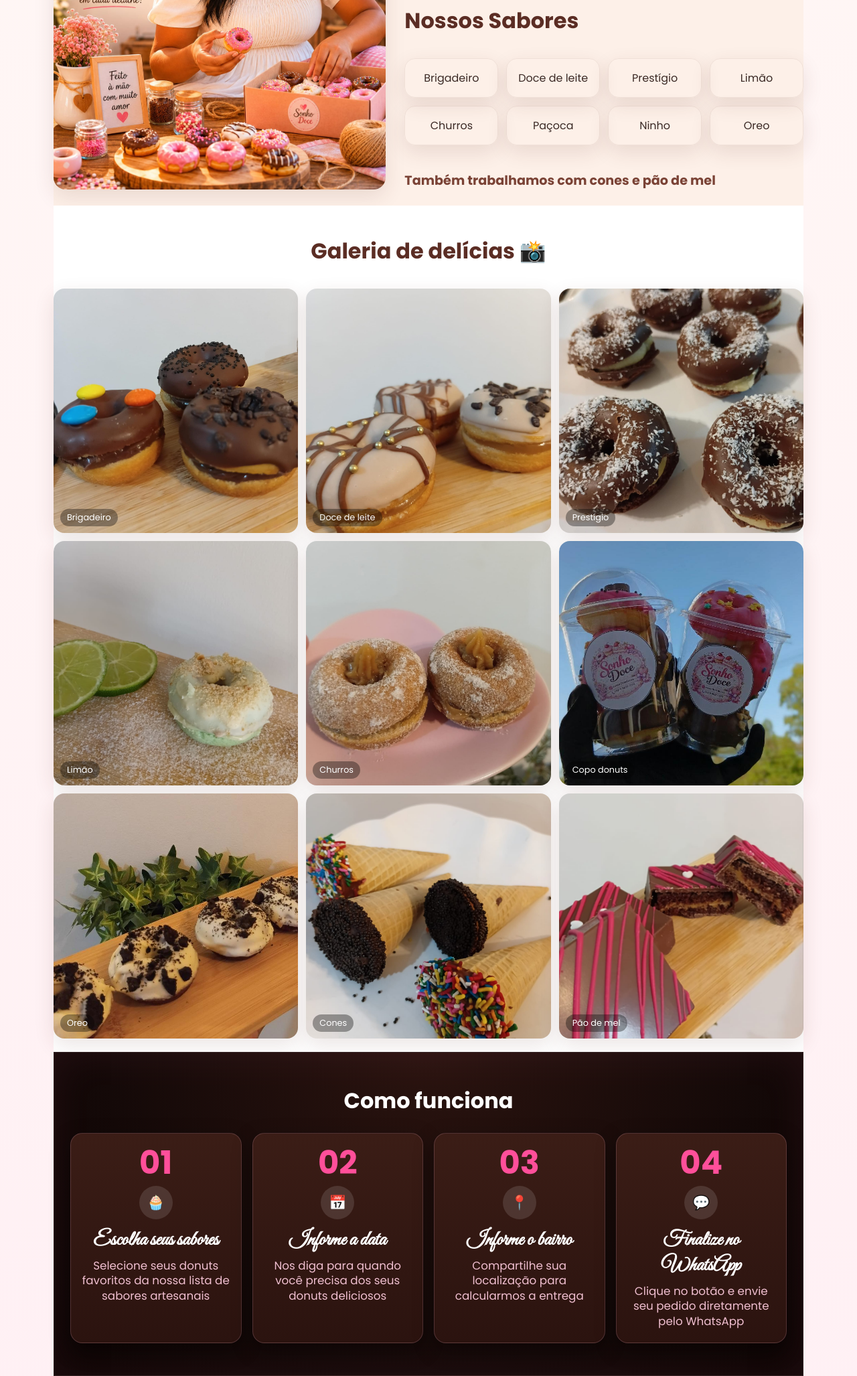
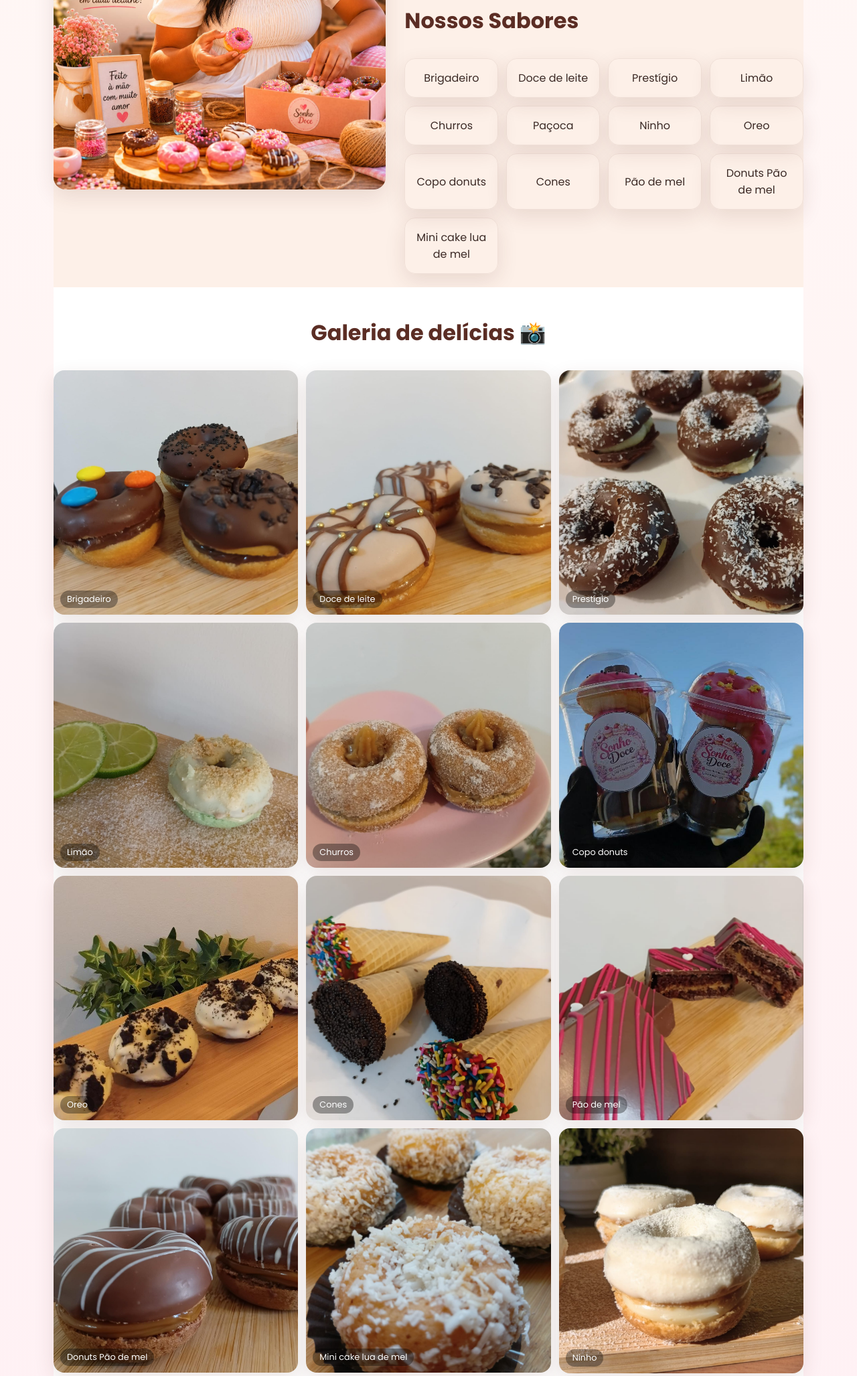
Before and after one commit to Erick-Custodio/Landing-pages-sonho-doce, a plain HTML site: page index.html in a window 1280 px wide. Shown: the part 1108-3163 px from the top of the page at 67% size. Drawn offline with Linux system fonts and the light colour scheme.

Commit message:
Adiciona novas imagens da galeria

```diff
--- a/index.html
+++ b/index.html
@@ -88,10 +88,16 @@
               <article class="flavor-card">Churros </article>
               <article class="flavor-card">Paçoca</article>
               <article class="flavor-card">Ninho</article>
-              <article class="flavor-card">Oreo</article><br>
+              <article class="flavor-card">Oreo</article>
+              <article class="flavor-card">Copo donuts</article>
+              <article class="flavor-card">Cones</article>
+              <article class="flavor-card">Pão de mel</article>
+              <article class="flavor-card">Donuts Pão de mel</article>
+              <article class="flavor-card">Mini cake lua de mel</article>
+
+
             </div>
-            <p class="subtitle-sabores">Também trabalhamos com cones e pão de mel </p>
-          </div>
+
         </div>
       </div>
     </section>
@@ -108,6 +114,10 @@
         <div class="gallery-item g7"><span>Oreo</span></div>
         <div class="gallery-item g8"><span>Cones</span></div>
         <div class="gallery-item g9"><span>Pão de mel</span></div>
+        <div class="gallery-item g10"><span>Donuts Pão de mel</span></div>
+        <div class="gallery-item g11"><span>Mini cake lua de mel</span></div>
+        <div class="gallery-item g12"><span>Ninho</span></div>
+
       </div>
     </section>
 
--- a/style.css
+++ b/style.css
@@ -355,6 +355,17 @@ nav a:hover {
   background: url("img/item g9.png") center/cover no-repeat;
 }
 
+.g10 {
+  background: url("img/item g10.jpeg") center/cover no-repeat;
+}
+
+.g11 {
+  background: url("img/item g11.jpeg") center/cover no-repeat;
+}
+
+.g12 {
+  background: url("img/item g12.jpeg") center/cover no-repeat;
+}
 #como-funciona {
   background: radial-gradient(circle at top, #2a130f 0%, #140908 65%, #0d0504 100%);
   border-radius: 0;
```
Also changed, not shown: img/item g10.jpeg (added), img/item g11.jpeg (added), img/item g12.jpeg (added).
